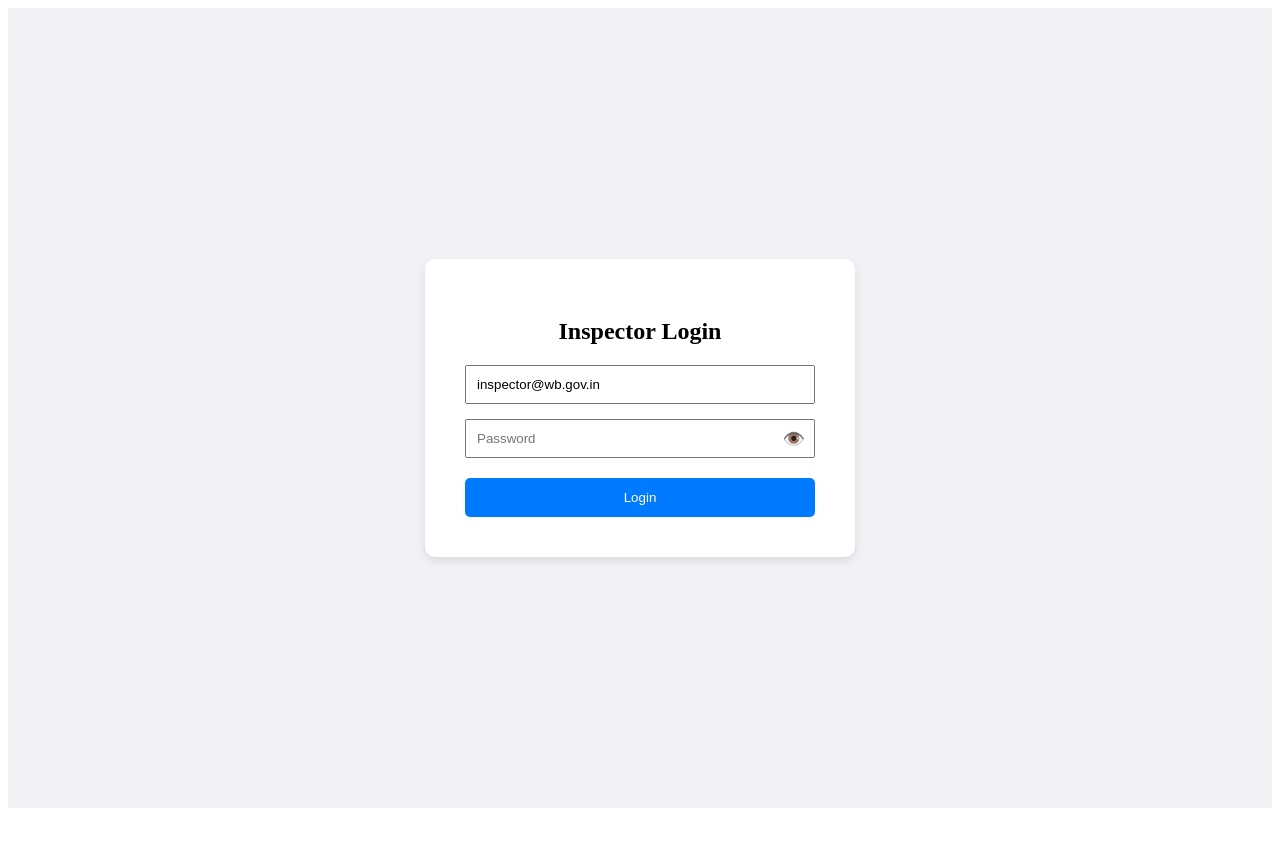
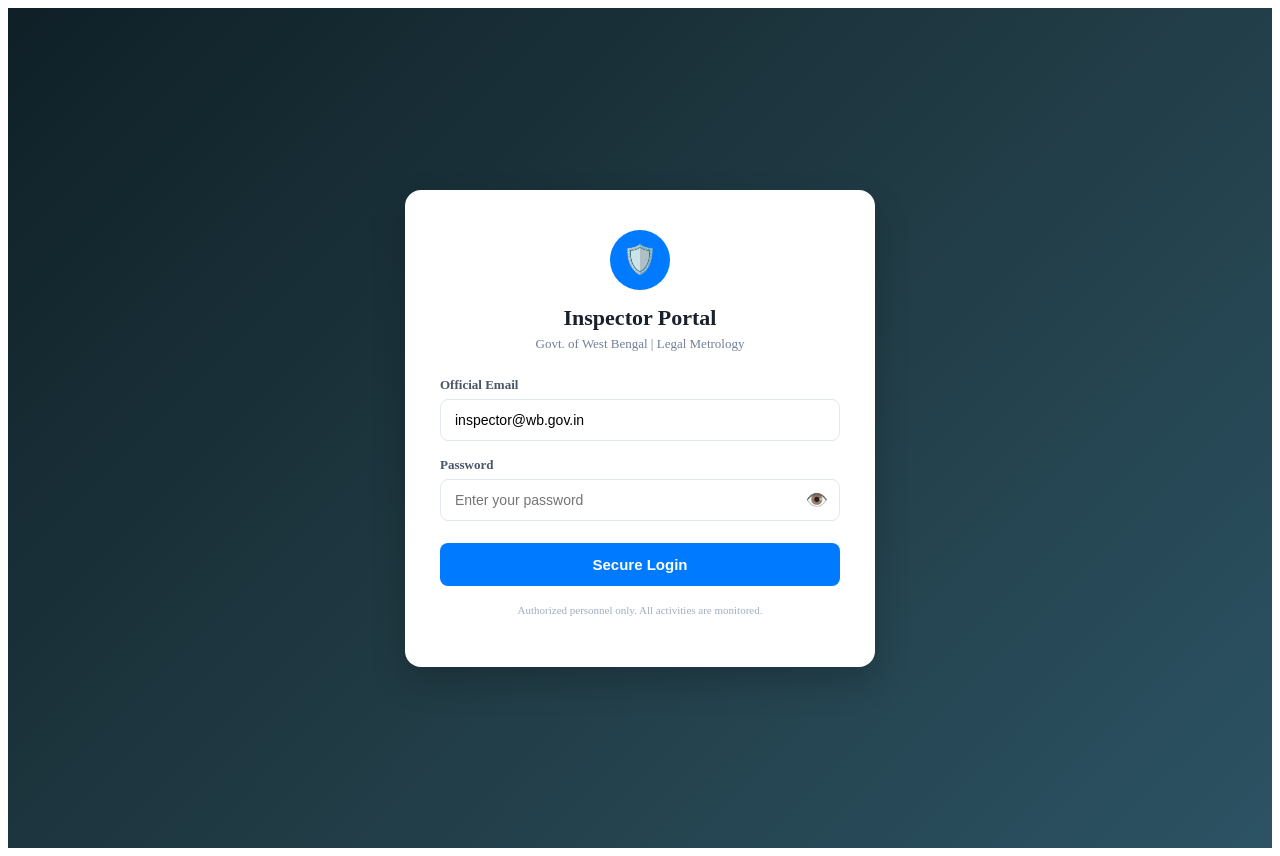
Before and after one commit to mrsubhojitdhali-ops/TechTonic, a React (Create React App) app in the folder Frontend/: page /inspector/login in a window 1280 px wide. Before the commit the page ends 816 px from the top, so only its background shows below. Built offline with nearby package versions, Linux system fonts and the light colour scheme.

Commit message:
updated design

```diff
--- a/Frontend/src/pages/InspectorLogin.jsx
+++ b/Frontend/src/pages/InspectorLogin.jsx
@@ -6,10 +6,12 @@ export default function InspectorLogin(){
   const [email,setEmail]=useState('inspector@wb.gov.in');
   const [password,setPassword]=useState('');
   const [showPassword, setShowPassword] = useState(false);
+  const [loading, setLoading] = useState(false);
   const nav=useNavigate();
 
   const handleLogin=async(e)=>{
     e.preventDefault();
+    setLoading(true);
     try{
       const res=await api.post('/auth/login',{email,password});
       localStorage.setItem('token', res.data.token);
@@ -18,32 +20,50 @@ export default function InspectorLogin(){
       nav('/inspector/dashboard');
     }catch(err){
       alert(err.response?.data?.msg || 'Login Failed');
+    } finally {
+      setLoading(false);
     }
   };
 
   return(
-    <div style={{minHeight:'100vh', display:'flex', alignItems:'center', justifyContent:'center', background:'#f0f2f5'}}>
-      <form onSubmit={handleLogin} style={{background:'white', padding:'40px', borderRadius:'10px', width:'350px', boxShadow:'0 4px 10px rgba(0,0,0,0.1)'}}>
-        <h2 style={{textAlign:'center', marginBottom:'20px'}}>Inspector Login</h2>
-        <input style={{width:'100%', padding:'10px', marginBottom:'15px', boxSizing:'border-box'}} placeholder="Email" value={email} onChange={e=>setEmail(e.target.value)} />
+    <div style={{minHeight:'100vh', display:'flex', alignItems:'center', justifyContent:'center', background:'linear-gradient(135deg, #0f2027, #203a43, #2c5364)', padding:'20px'}}>
+      <form onSubmit={handleLogin} style={{background:'white', padding:'40px 35px', borderRadius:'16px', width:'100%', maxWidth:'400px', boxShadow:'0 15px 35px rgba(0,0,0,0.2)'}}>
 
-        <div style={{position:'relative', marginBottom:'20px'}}>
+        <div style={{textAlign:'center', marginBottom:'25px'}}>
+          <div style={{width:'60px', height:'60px', background:'#007bff', borderRadius:'50%', display:'flex', alignItems:'center', justifyContent:'center', margin:'0 auto 15px', fontSize:'28px', color:'white'}}>🛡️</div>
+          <h2 style={{margin:'0', fontSize:'22px', color:'#1a202c', fontWeight:'700'}}>Inspector Portal</h2>
+          <p style={{margin:'5px 0 0', fontSize:'13px', color:'#718096'}}>Govt. of West Bengal | Legal Metrology</p>
+        </div>
+
+        <div style={{marginBottom:'16px'}}>
+          <label style={{fontSize:'13px', fontWeight:'600', color:'#4a5568', display:'block', marginBottom:'6px'}}>Official Email</label>
+          <input style={{width:'100%', padding:'12px 14px', borderRadius:'8px', border:'1px solid #e2e8f0', outline:'none', fontSize:'14px', boxSizing:'border-box'}} placeholder="inspector@wb.gov.in" value={email} onChange={e=>setEmail(e.target.value)} />
+        </div>
+
+        <div style={{marginBottom:'22px'}}>
+          <label style={{fontSize:'13px', fontWeight:'600', color:'#4a5568', display:'block', marginBottom:'6px'}}>Password</label>
+          <div style={{position:'relative'}}>
             <input
-            style={{width:'100%', padding:'10px', paddingRight:'40px', boxSizing:'border-box'}}
+              style={{width:'100%', padding:'12px 42px 12px 14px', borderRadius:'8px', border:'1px solid #e2e8f0', outline:'none', fontSize:'14px', boxSizing:'border-box'}}
               type={showPassword ? "text" : "password"}
-            placeholder="Password"
+              placeholder="Enter your password"
               value={password}
               onChange={e=>setPassword(e.target.value)}
             />
             <span
               onClick={()=>setShowPassword(!showPassword)}
-            style={{position:'absolute', right:'10px', top:'50%', transform:'translateY(-50%)', cursor:'pointer', userSelect:'none', fontSize:'18px'}}
+              style={{position:'absolute', right:'12px', top:'50%', transform:'translateY(-50%)', cursor:'pointer', fontSize:'18px', color:'#718096'}}
             >
-            {showPassword ? '😶' : '👁️'}
+              {showPassword ? '🙈' : '👁️'}
             </span>
           </div>
+        </div>
 
-        <button type="submit" style={{width:'100%', padding:'12px', background:'#007bff', color:'white', border:'none', borderRadius:'5px', cursor:'pointer'}}>Login</button>
+        <button type="submit" disabled={loading} style={{width:'100%', padding:'13px', background: loading ? '#a0aec0' : '#007bff', color:'white', border:'none', borderRadius:'8px', cursor:'pointer', fontWeight:'600', fontSize:'15px', transition:'0.2s'}}>
+          {loading ? 'Verifying...' : 'Secure Login'}
+        </button>
+
+        <p style={{textAlign:'center', fontSize:'11px', color:'#a0aec0', marginTop:'18px'}}>Authorized personnel only. All activities are monitored.</p>
       </form>
     </div>
   )
```
Lines whose indentation alone changed are shown as unchanged.
